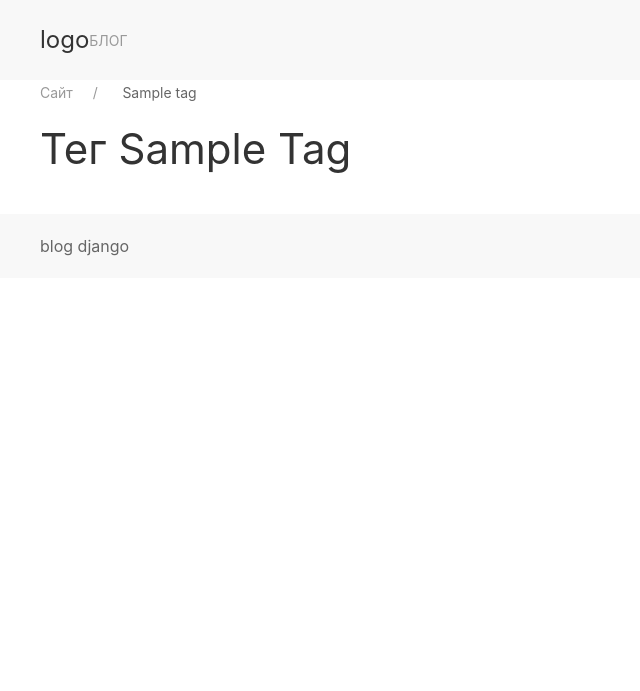
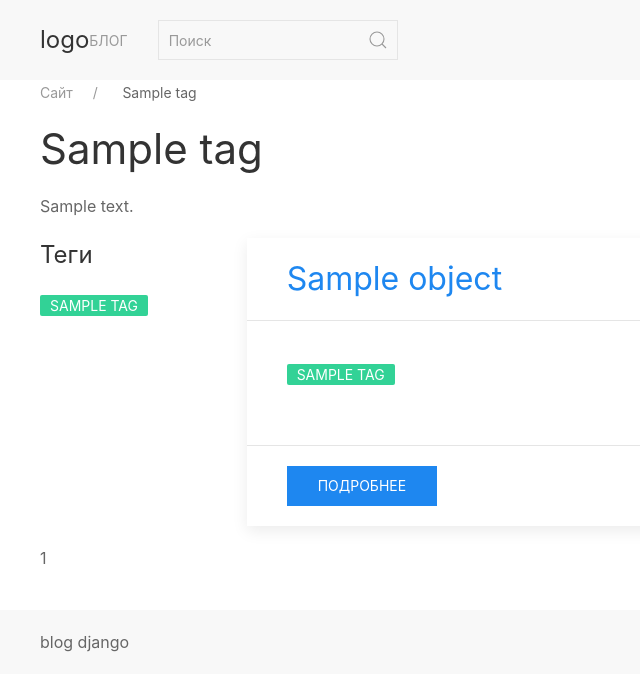
Before and after one commit to orionmike/template_django_blog, a Django app: template templates/blog/tag_detail.html in a window 1280 px wide. Shown: the top 691 px of the page, without its empty margins (0-640 px from the left). Run offline with Django 4.2, Linux system fonts and the light colour scheme; the template is opened without the code that fills it: most values are stand-ins (such as "Sample title", 1, 10 or a date in 2020); some libraries are stand-ins or nearby versions.

Commit message:
fix error and add update templates

```diff
--- a/_utils/request.py
+++ b/_utils/request.py
@@ -1,3 +1,4 @@
-from blog.models import Category
+from blog.models import Category, Tag
 
 CATEGORY_LIST = Category.objects.filter(is_publish=True).order_by('title')
+TAG_LIST = Tag.objects.filter(is_publish=True).order_by('title')
--- a/blog/urls.py
+++ b/blog/urls.py
@@ -5,6 +5,8 @@ from .views import *
 
 urlpatterns = [
     path('', post_list, name='post_list'),
+    path('search/', search_post_list, name='search_post_list'),
     path('<slug:slug>/', post_detail, name='post_detail'),
-    path('b/<slug:slug>/', category_detail, name='category_detail'),
+    path('c/<slug:slug>/', category_detail, name='category_detail'),
+    path('t/<slug:slug>/', tag_detail, name='tag_detail'),
 ]
--- a/config/context_processors/base.py
+++ b/config/context_processors/base.py
@@ -1,10 +1,11 @@
-from _utils.request import CATEGORY_LIST
+from _utils.request import CATEGORY_LIST, TAG_LIST
 from config.config import SITE_TITLE
 
 
-def category_list(request):
+def object_list(request):
     return {
         'category_list': CATEGORY_LIST,
+        'tag_list': TAG_LIST,
     }
 
 
--- a/config/settings.py
+++ b/config/settings.py
@@ -73,7 +73,7 @@ TEMPLATES = [
                 'django.contrib.auth.context_processors.auth',
                 'django.contrib.messages.context_processors.messages',
 
-                'config.context_processors.base.category_list',
+                'config.context_processors.base.object_list',
                 'config.context_processors.base.seo'
             ],
         },
--- a/templates/blog/include/post_card.html
+++ b/templates/blog/include/post_card.html
@@ -7,17 +7,21 @@
             </a>
         </div>
         {% endcomment %}
-        <div>
-            {% for t in p.tag_list.all %}
-            <div class="uk-card-body">
-                <a class="uk-label uk-label-success" href="{{ t.get_absolute_url }}">{{ t.title }}</a>
+        <div class="uk-card-header">
+            <h2 class="uk-margin-remove"><a href="{{ p.get_url }}">{{ p.title }}</a></h2>
+
+        </div>
+
+        <div class="uk-card-body">
+            <div>
+                {% for t in p.tag_list.all %}
+                <a class="uk-label uk-label-success" href="{{ t.get_url }}">{{ t.title }}</a>
+                {% endfor %}
             </div>
-            {% endfor %}
-        </div>
-        <div class="uk-margin uk-padding-small">
-            <h2 class="uk-margin-remove"><a href="{{ p.get_url }}">{{ p.title }}</a></h2>
+
             <p>{{ p.preview_text }}</p>
         </div>
+
         <div class="uk-card-footer">
             <div><a class="uk-button uk-button-primary" href="{{ p.get_url }}">Подробнее</a></div>
         </div>
--- a/templates/blog/post_list.html
+++ b/templates/blog/post_list.html
@@ -23,7 +23,6 @@
 
 {% block content %}
 <h1 class="mt-3 mb-3">Блог</h1>
-
 
 <div uk-grid>
     <div class="uk-width-1-4@m">
--- a/templates/blog/tag_detail.html
+++ b/templates/blog/tag_detail.html
@@ -1,7 +1,7 @@
 {% extends 'base.html' %}
 
 {% block title %}
-    Тег {{ tag.title }} | {{ site_title }}
+Тег {{ tag.title }} | {{ site_title }}
 {% endblock %}
 
 
@@ -24,12 +24,42 @@
 
 {% block content %}
 
-    <h1 class="mt-3 mb-3">Тег {{ tag.title|title }}</h1>
+<h1 class="mt-3 mb-3">{{ tag.title }}</h1>
 
-    <div class="uk-child-width-1-2@m uk-child-width-1-3@xl" uk-grid uk-height-match="target: > div > .uk-card">
-    {% for p in tag.product_list.all %}
-        {% include "catalog/include/product_card.html" %}
-    {% endfor %}
+<div class="uk-margin">
+    {{ tag.full_text }}
+</div>
+
+
+<div uk-grid>
+
+    <div class="uk-width-1-6@m">
+        <h3>
+            Теги
+        </h3>
+
+        <div>
+            {% for tag in tag_list %}
+            <a class="uk-label uk-label-success" href="{{ tag.get_url }}">{{ tag.title }}</a></li>
+            {% endfor %}
+        </div>
+
     </div>
 
+    <div class="uk-width-5-6@m">
+        <div class="uk-child-width-1-2@m uk-child-width-1-3@xl" uk-grid uk-height-match="target: > div > .uk-card">
+            {% for p in object_list %}
+            {% include "blog/include/post_card.html" %}
+            {% endfor %}
+        </div>
+
+
+    </div>
+
+</div>
+
+<div class="uk-margin">
+    {% include 'pagination.html' %}
+</div>
+
 {% endblock %}
--- a/templates/navigation.html
+++ b/templates/navigation.html
@@ -32,15 +32,12 @@
             </li>
         </ul>
 
-        {% comment "search" %}
-
         <div class="uk-navbar-item">
-            <form action="{% url 'product_list' %}" class="uk-search uk-search-default">
+            <form action="{% url 'search_post_list' %}" class="uk-search uk-search-default">
                 <a href="" class="uk-search-icon-flip" uk-search-icon></a>
                 <input class="uk-search-input" type="search" name="search" placeholder="Поиск" aria-label="Search">
             </form>
         </div>
-        {% endcomment %}
 
     </div>
 </nav>
```
Also changed, not shown: blog/management/commands/blog_create_post.py (+5 -4 lines), blog/views.py (+24 -2 lines), templates/blog/post_detail.html (+7 -0 lines).
